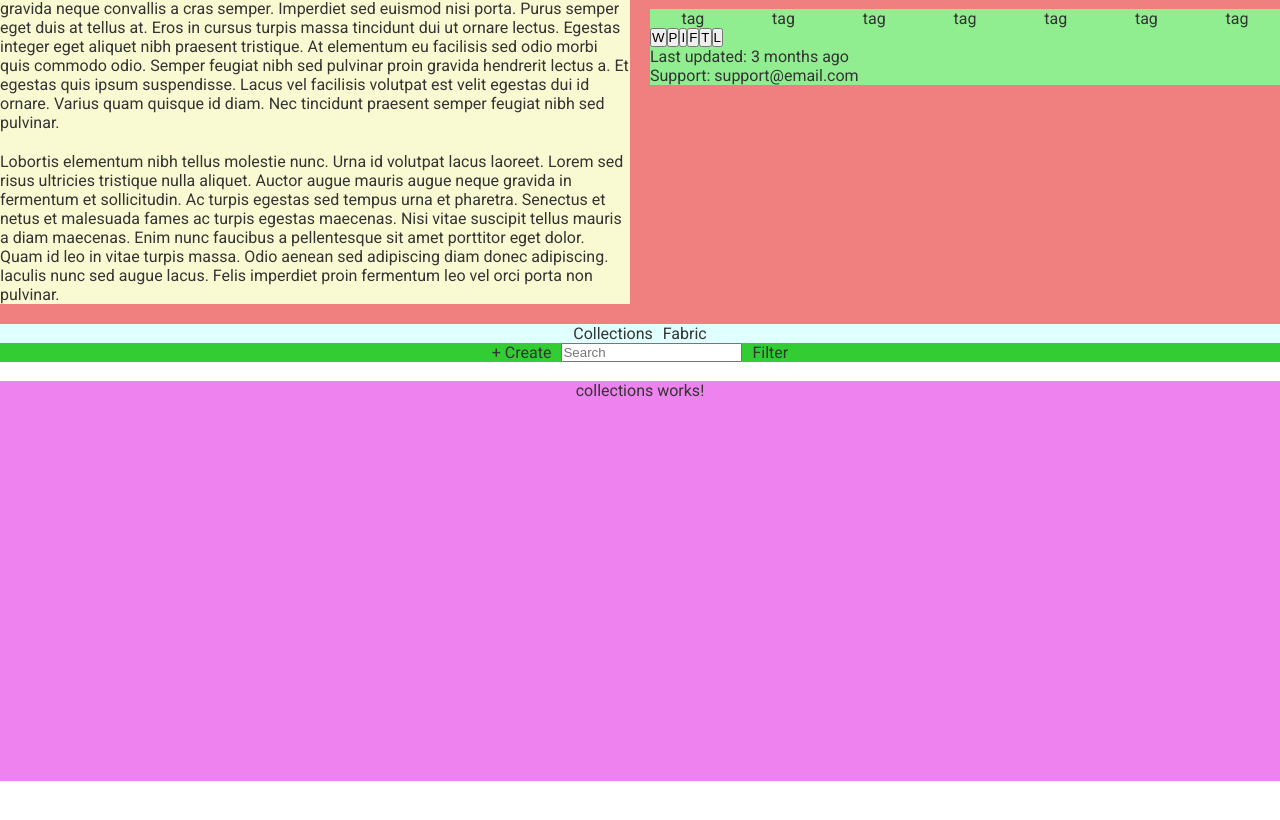
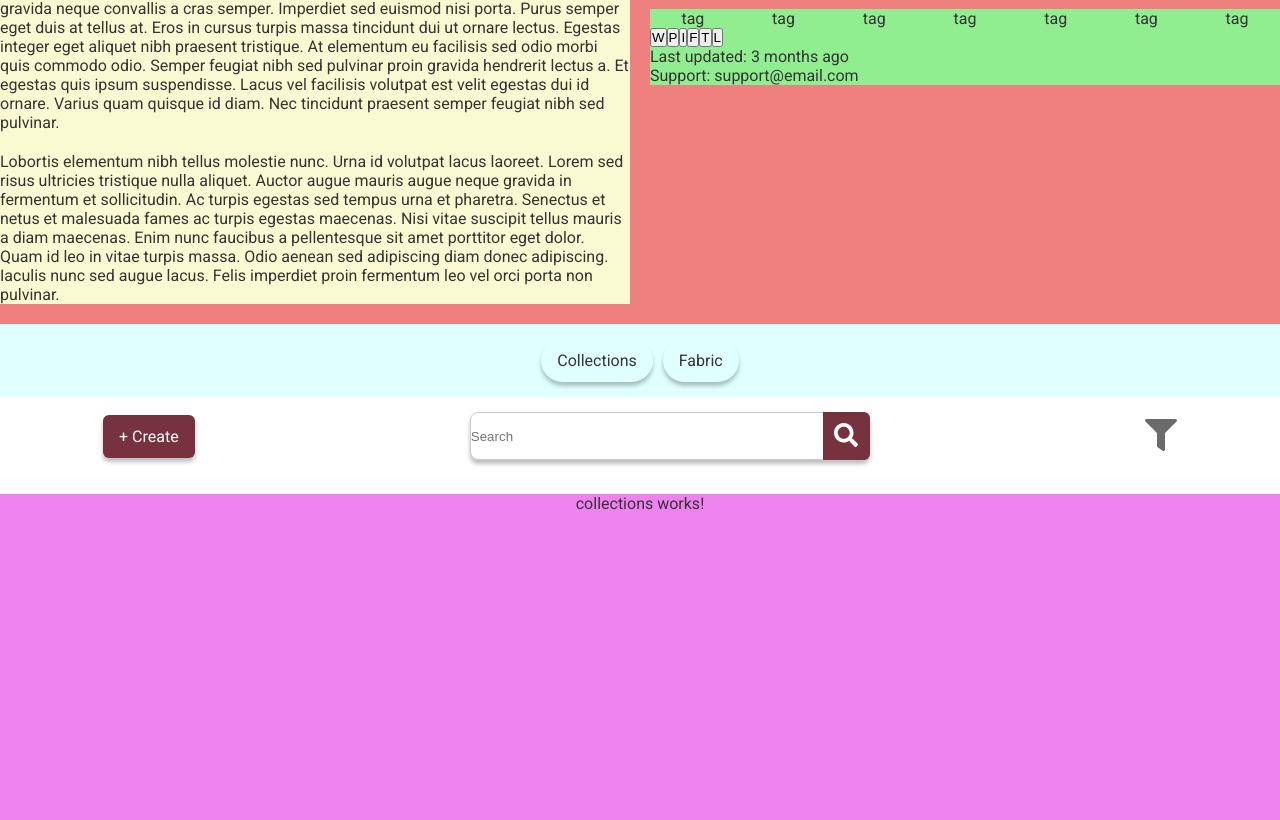
Before and after one commit to Scarab911/Alhambra-design, an Angular app: page / in a window 1280 px wide. Shown: the part 744-1564 px from the top of the page. Before the commit the page ends 1525 px from the top, so only its background shows below. Built offline with nearby package versions, Linux system fonts and the light colour scheme.

Commit message:
search component and readme update

```diff
--- a/src/app/components/categories/categories.component.html
+++ b/src/app/components/categories/categories.component.html
@@ -1,5 +1,4 @@
 <div class="container">
-
   <div class="collectionsBtn btn">Collections</div>
   <div class="fabricBtn btn">Fabric</div>
 </div>
--- a/src/app/components/categories/categories.component.scss
+++ b/src/app/components/categories/categories.component.scss
@@ -1,6 +1,20 @@
+@import "../../../variables.scss";
+
 .container {
   display: flex;
   justify-content: center;
   background-color: lightcyan;
   gap: 10px;
+  padding: 15px;
+
+  div {
+    padding: 12px 16px;
+    border-radius: 25px;
+    box-shadow: 0px 4px 4px rgba(0, 0, 0, 0.25);
+
+    &:hover {
+      background-color: $buttons-color;
+      color: #fff;
+    }
+  }
 }
--- a/src/app/components/search/search.component.html
+++ b/src/app/components/search/search.component.html
@@ -1,6 +1,14 @@
 <div class="container">
   <div class="createCollectionBtn btn">+ Create</div>
-  <input type="text"
-    placeholder="Search">
-  <div class="filterIcon btn">Filter</div>
+  <div class="searchContainer">
+    <input class='searchBar'
+      type="text"
+      placeholder="Search">
+    <span>
+      <fa-icon [icon]="faSearch"
+        class="searchBtn btn"></fa-icon>
+    </span>
+  </div>
+  <fa-icon [icon]="faFilter"
+    class="filterBtn btn"></fa-icon>
 </div>
--- a/src/app/components/search/search.component.scss
+++ b/src/app/components/search/search.component.scss
@@ -1,6 +1,49 @@
+@import "../../../variables.scss";
+
 .container {
   display: flex;
-  justify-content: center;
-  gap: 10px;
-  background-color: limegreen;
+  justify-content: space-between;
+  align-items: center;
+  padding: 15px;
+
+  .createCollectionBtn {
+    padding: 12px 16px;
+    background-color: $buttons-color;
+    color: #fff;
+    box-shadow: 0px 4px 4px rgba(0, 0, 0, 0.25);
+    border-radius: 6px;
+    margin-left: 88px;
+  }
+  .searchContainer {
+    position: relative;
+
+    .searchBar {
+      width: 400px;
+      height: 48px;
+      border: 1px solid #cacaca;
+      border-radius: 8px;
+      box-shadow: 0px 4px 4px rgba(0, 0, 0, 0.25);
+      overflow: hidden;
+    }
+
+    .searchBtn {
+      width: 47px;
+      position: absolute;
+      background-color: $buttons-color;
+      color: #fff;
+      font-size: 24px;
+      line-height: 48px;
+      top: 0;
+      right: 0;
+      text-align: center;
+      border-radius: 0 6px 6px 0;
+    }
+  }
+
+  .filterBtn {
+    font-size: 32px;
+    line-height: 48px;
+    color: #6b6b6b;
+    margin-right: 88px;
+  }
 }
--- a/src/app/components/search/search.component.ts
+++ b/src/app/components/search/search.component.ts
@@ -1,15 +1,16 @@
 import { Component, OnInit } from '@angular/core';
+import { faFilter, faSearch } from '@fortawesome/free-solid-svg-icons';
 
 @Component({
   selector: 'app-search',
   templateUrl: './search.component.html',
-  styleUrls: ['./search.component.scss']
+  styleUrls: ['./search.component.scss'],
 })
 export class SearchComponent implements OnInit {
+  faFilter = faFilter;
+  faSearch = faSearch;
 
-  constructor() { }
+  constructor() {}
 
-  ngOnInit(): void {
-  }
-
+  ngOnInit(): void {}
 }
```
Also changed, not shown: 1 other file (tests, documents, lock files or other folders).
